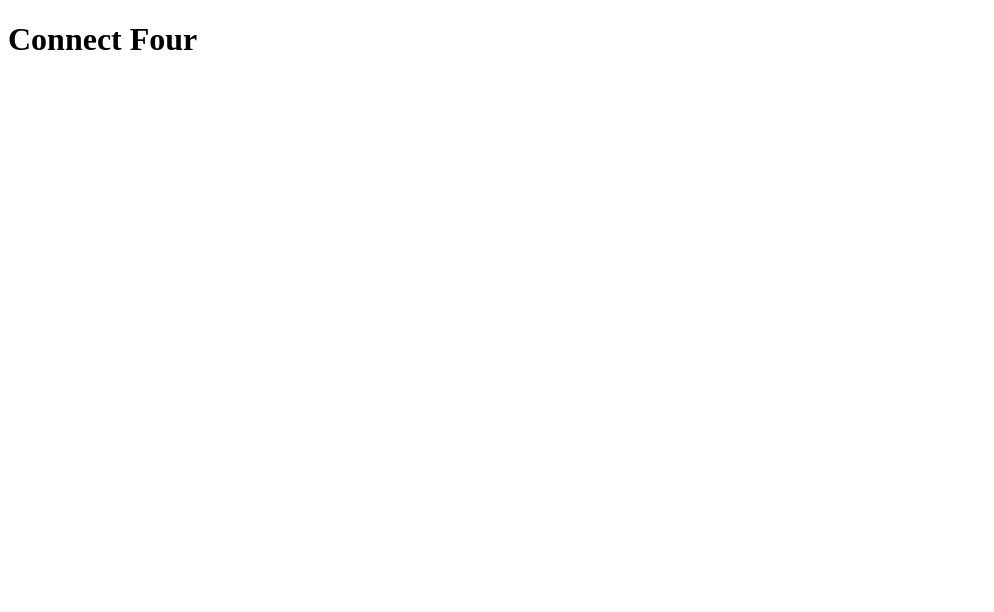
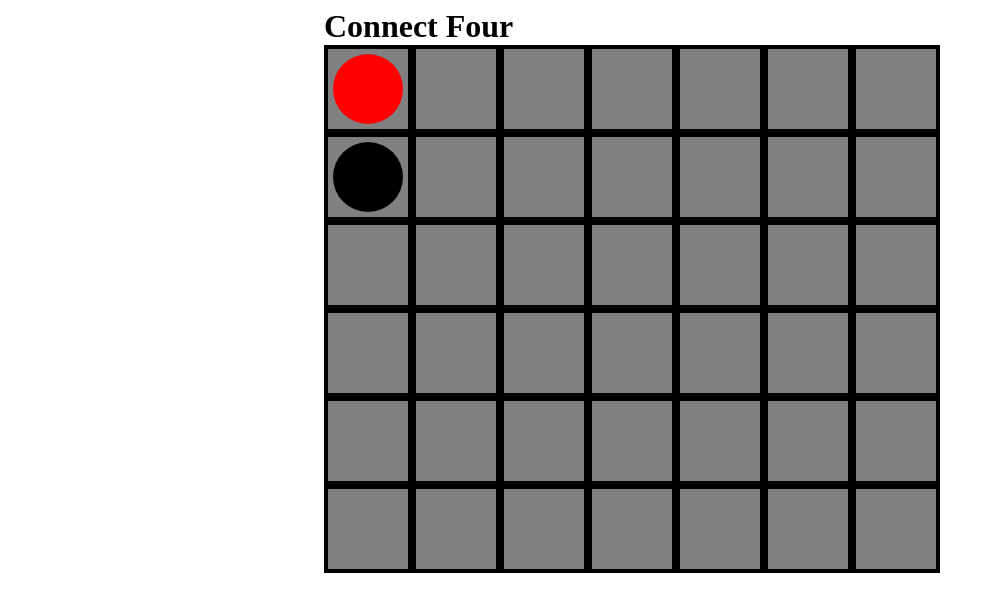
Before and after one commit to alwat91/connect-four, a plain HTML site: page index.html in a window 1280 px wide. Shown: the whole page, without its empty margins (0-994 px from the left). Drawn offline with nearby package versions, Linux system fonts and the light colour scheme.

Commit message:
Created a passable board with including styles for the game pieces

```diff
--- a/index.html
+++ b/index.html
@@ -3,7 +3,10 @@
   <head>
     <meta charset="utf-8">
     <link rel="stylesheet" href="styles/styles.css">
-    <script src="jquery-3.1.1.min.js"></script>
+    <script
+  src="https://code.jquery.com/jquery-3.1.1.min.js"
+  integrity="sha256-hVVnYaiADRTO2PzUGmuLJr8BLUSjGIZsDYGmIJLv2b8="
+  crossorigin="anonymous"></script>
 
     <title>Connect Four</title>
   </head>
@@ -11,150 +14,150 @@
     <h1>Connect Four</h1>
     <div class = "flash-msg"> </div>
     <div class = "board">
-      <div class = "column-1">
+      <div class="column" data-columns = "1">
 
-        <div class="row-1">
+        <div class="space" data-row="1">
+          <div class="red-piece"> </div>
+        </div>
+        <div class="space" data-row="2">
+          <div class="black-piece"> </div>
+        </div>
+        <div class="space" data-row="3">
 
         </div>
-        <div class="row-2">
+        <div class="space" data-row="4">
 
         </div>
-        <div class="row-3">
+        <div class="space" data-row="5">
 
         </div>
-        <div class="row-4">
-
-        </div>
-        <div class="row-5">
-
-        </div>
-        <div class="row-6">
+        <div class="space" data-row="6">
 
         </div>
       </div>
-      <div class="column-2">
+      <div class="column" data-column="2">
 
-                <div class="row-1">
+        <div class="space" data-row="1">
 
         </div>
-                <div class="row-2">
+        <div class="space" data-row="2">
 
         </div>
-                <div class="row-3">
+        <div class="space" data-row="3">
 
         </div>
-                <div class="row-4">
+        <div class="space" data-row="4">
 
         </div>
-                <div class="row-5">
+        <div class="space" data-row="5">
 
         </div>
-                <div class="row-6">
+        <div class="space" data-row="6">
 
         </div>
       </div>
-      <div class="column-3">
+      <div class="column" data-column="3">
 
-                <div class="row-1">
+        <div class="space" data-row="1">
 
         </div>
-                <div class="row-2">
+        <div class="space" data-row="2">
 
         </div>
-                <div class="row-3">
+        <div class="space" data-row="3">
 
         </div>
-                <div class="row-4">
+        <div class="space" data-row="4">
 
         </div>
-                <div class="row-5">
+        <div class="space" data-row="5">
 
         </div>
-                <div class="row-6">
+        <div class="space" data-row="6">
 
         </div>
       </div>
-      <div class="column-4">
+      <div class="column" data-column="4">
 
-                <div class="row-1">
+        <div class="space" data-row="1">
 
         </div>
-                <div class="row-2">
+        <div class="space" data-row="2">
 
         </div>
-                <div class="row-3">
+        <div class="space" data-row="3">
 
         </div>
-                <div class="row-4">
+        <div class="space" data-row="4">
 
         </div>
-                <div class="row-5">
+        <div class="space" data-row="5">
 
         </div>
-                <div class="row-6">
+        <div class="space" data-row="6">
 
         </div>
       </div>
-      <div class="column-5">
+      <div class="column" data-column="5">
 
-                <div class="row-1">
+        <div class="space" data-row="1">
 
         </div>
-                <div class="row-2">
+        <div class="space" data-row="2">
 
         </div>
-                <div class="row-3">
+        <div class="space" data-row="3">
 
         </div>
-                <div class="row-4">
+        <div class="space" data-row="4">
 
         </div>
-                <div class="row-5">
+        <div class="space" data-row="5">
 
         </div>
-                <div class="row-6">
+        <div class="space" data-row="6">
 
         </div>
       </div>
-      <div class="column-6">
+      <div class="column" data-column="6">
 
-                <div class="row-1">
+        <div class="space" data-row="1">
 
         </div>
-                <div class="row-2">
+        <div class="space" data-row="2">
 
         </div>
-                <div class="row-3">
+        <div class="space" data-row="3">
 
         </div>
-                <div class="row-4">
+        <div class="space" data-row="4">
 
         </div>
-                <div class="row-5">
+        <div class="space" data-row="5">
 
         </div>
-                <div class="row-6">
+        <div class="space" data-row="6">
 
         </div>
       </div>
-      <div class="column-7">
+      <div class="column" data-column="7">
 
-                <div class="row-1">
+        <div class="space" data-row="1">
 
         </div>
-                <div class="row-2">
+        <div class="space" data-row="2">
 
         </div>
-                <div class="row-3">
+        <div class="space" data-row="3">
 
         </div>
-                <div class="row-4">
+        <div class="space" data-row="4">
 
         </div>
-                <div class="row-5">
+        <div class="space" data-row="5">
 
         </div>
-                <div class="row-6">
+        <div class="space" data-row="6">
 
         </div>
       </div>
--- a/styles/styles.css
+++ b/styles/styles.css
@@ -1,3 +1,41 @@
 .flash-msg {
   display: none;
 }
+
+.space {
+  background-color: grey;
+  /*block-size: 10;*/
+  height: 80px;
+  width: 80px;
+  border: 4px solid black;
+}
+
+.column {
+  float: left;
+}
+
+.board {
+  margin: 0 auto;
+  width: 50%;
+}
+
+h1 {
+  margin: 0 auto;
+  width: 50%;
+}
+
+.black-piece {
+  border-radius: 50%;
+  width: 70px;
+  height: 70px;
+  background-color: black;
+  margin: 5px auto;
+}
+
+.red-piece {
+  border-radius: 50%;
+  width: 70px;
+  height: 70px;
+  background-color: red;
+  margin: 5px auto;
+}
```
Lines whose indentation alone changed are shown as unchanged.
